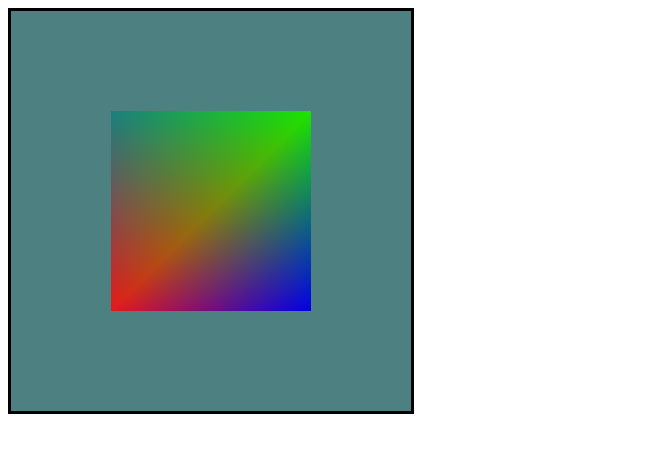
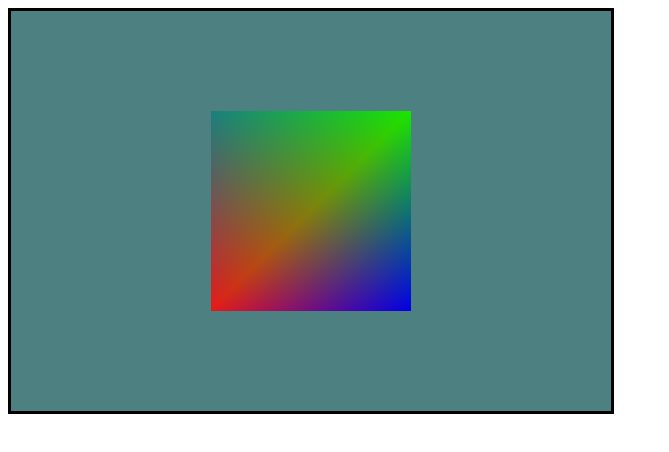
Before and after one commit to Vitaly-FutureDeveloper/webgl.loc, a plain HTML site: page index.html in a window 1280 px wide. Shown: the whole page, without its empty margins (0-669 px from the left). Drawn offline with Linux system fonts and the light colour scheme.

Commit message:
ДЗ по квадрату

```diff
--- a/index.html
+++ b/index.html
@@ -55,19 +55,19 @@
           gl.linkProgram(shaderProgram);
           gl.useProgram(shaderProgram);
 
-          var a_Position = gl.getAttribLocation(shaderProgram, 'a_Position');
-          if (a_Position < 0) {
-            console.log('failed a_Position');
-            return;
-          }
-          var a_PointSize = gl.getAttribLocation(shaderProgram, 'a_PointSize');
-          if (a_PointSize < 0) {
-            console.log('failed a_PointSize');
-            return;
-          }
+          // var a_Position = gl.getAttribLocation(shaderProgram, 'a_Position');
+          // if (a_Position < 0) {
+          //   console.log('failed a_Position');
+          //   return;
+          // }
+          // var a_PointSize = gl.getAttribLocation(shaderProgram, 'a_PointSize');
+          // if (a_PointSize < 0) {
+          //   console.log('failed a_PointSize');
+          //   return;
+          // }
 
-          gl.vertexAttrib1f(a_PointSize, 30.0);
-			    gl.vertexAttrib3f(a_Position, 0.5, 0.5, -0.6);
+          // gl.vertexAttrib1f(a_PointSize, 30.0);
+			    // gl.vertexAttrib3f(a_Position, 0.5, 0.5, -0.6);
 
         }
 
@@ -78,7 +78,7 @@
               throw new Error;
           }
 
-        canvas.width = 400;
+          canvas.width = 600;
           canvas.height = 400;
 
           try {
@@ -98,17 +98,21 @@
           gl.enableVertexAttribArray(a_Position);
           gl.enableVertexAttribArray(a_Color);
 
-        var triangle_vertex =
-            [
-                -0.5, -0.5,     //  1
+
+          var triangle_vertex = (function() {
+            var proportionXY = (canvas.height / canvas.width > 1) ? 1 : canvas.height / canvas.width;
+            var proportionYX = (canvas.width / canvas.height > 1) ? 1 : canvas.width / canvas.height;
+            return [
+                  -0.5 * proportionXY, -0.5 * proportionYX,     //  1
                   0.9, 0.1, 0.1,
-                -0.5, 0.5,      //  2
+                  -0.5 * proportionXY, 0.5 * proportionYX,      //  2
                   0.1, 0.5, 0.5,
-                0.5, 0.5,     //  3
+                  0.5 * proportionXY, 0.5 * proportionYX,     //  3
                   0.1, 0.9, 0.0,
-                0.5, -0.5,
+                  0.5 * proportionXY, -0.5 * proportionYX,
                   0.0, 0.0, 0.9,
               ];
+          })();
 
           var TRIANGLE_VERTEX = gl.createBuffer();
           gl.bindBuffer(gl.ARRAY_BUFFER, TRIANGLE_VERTEX);
```
Lines whose indentation alone changed are shown as unchanged.
